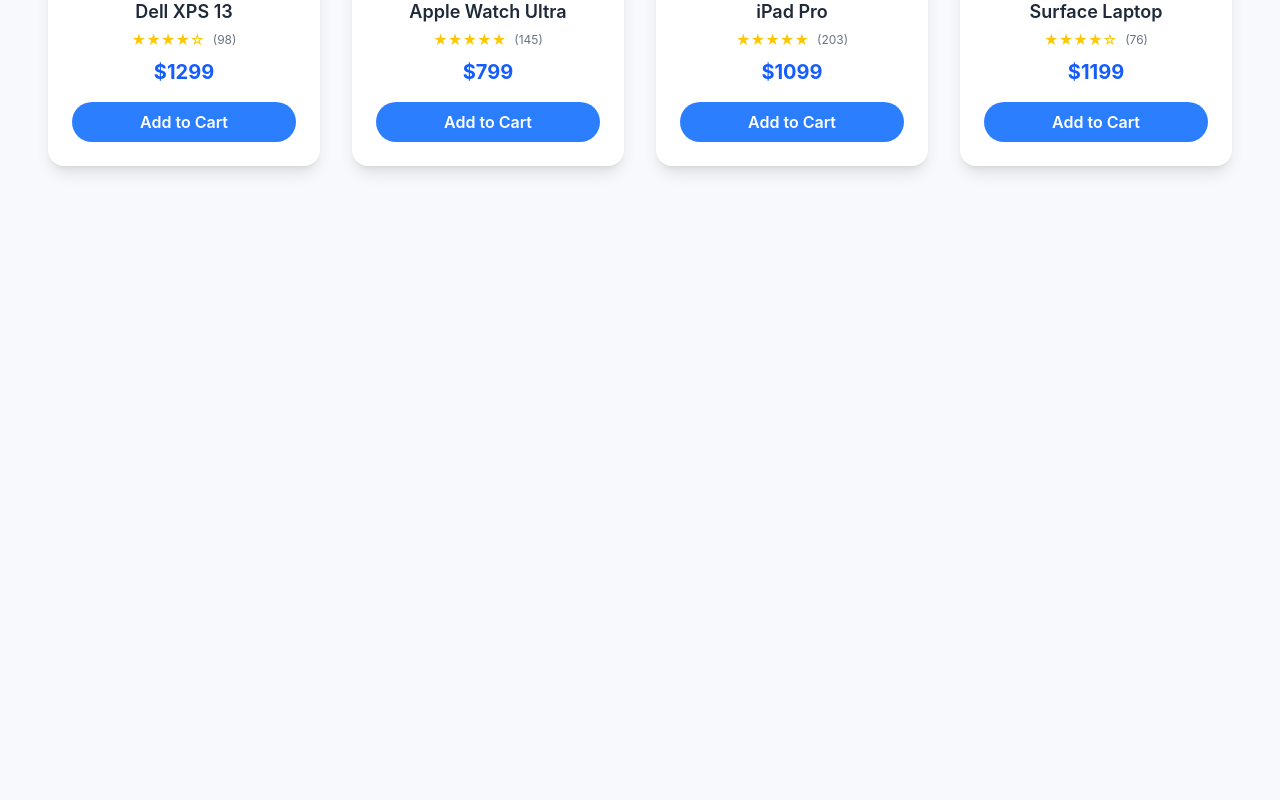
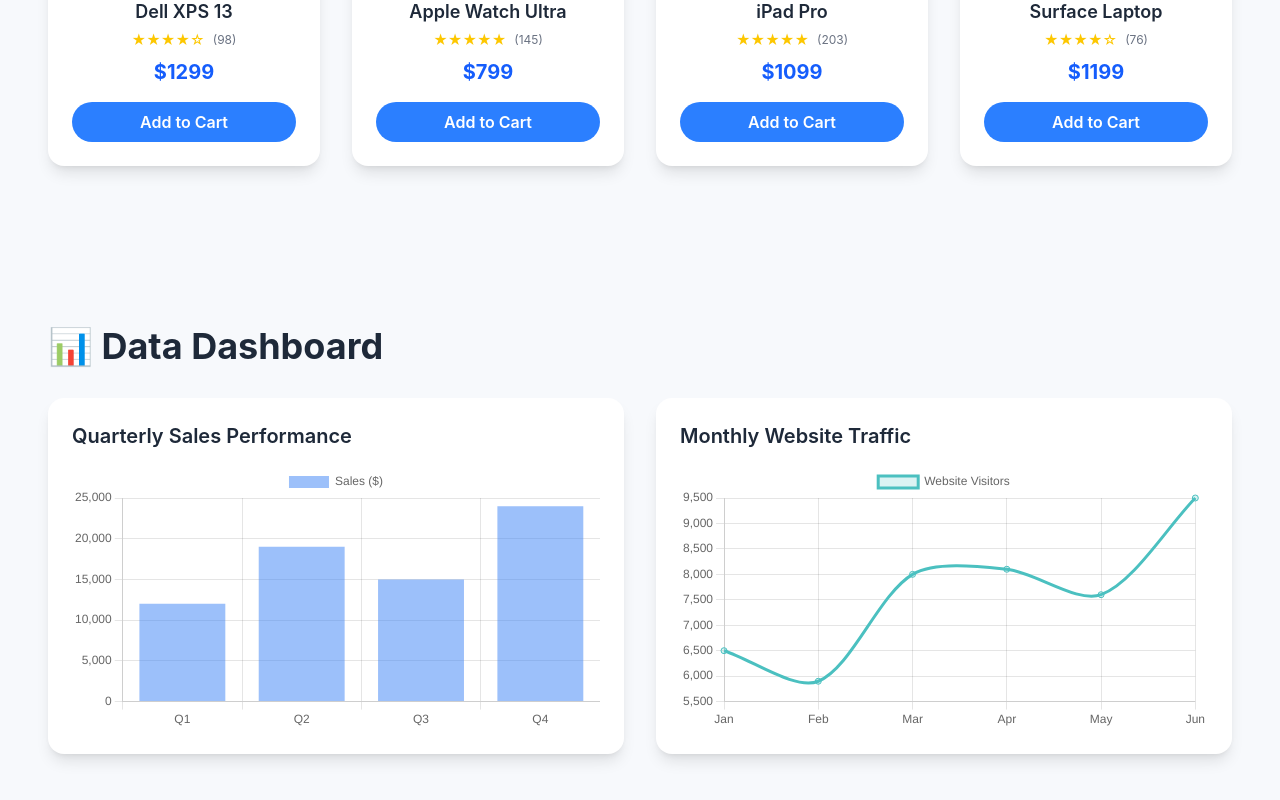
Before and after one commit to muaz64/techstore-react, a React (Vite) app: page / in a window 1280 px wide. Shown: the part 2190-2990 px from the top of the page. Before the commit the page ends 2452 px from the top, so only its background shows below. Built offline with nearby package versions, Linux system fonts and the light colour scheme.

Commit message:
dashboard upd 1

```diff
--- a/src/App.jsx
+++ b/src/App.jsx
@@ -4,6 +4,7 @@
 import Products from "./components/Products";
 import Trending from "./components/Trending";
 import Features from "./components/Features";
+import Dashboard from "./components/Dashboard";
 
 function App() {
 
@@ -19,6 +20,7 @@
           <Trending />
           <Features />
           <Products />
+          <Dashboard />
          </main>
 
     </div>
--- /dev/null
+++ b/src/components/Dashboard.jsx
@@ -0,0 +1,65 @@
+import { Line, Bar } from 'react-chartjs-2';
+import {
+  Chart as ChartJS,
+  CategoryScale,
+  LinearScale,
+  PointElement,
+  LineElement,
+  BarElement,
+  Title,
+  Tooltip,
+  Legend,
+} from 'chart.js';
+
+ChartJS.register(
+  CategoryScale,
+  LinearScale,
+  PointElement,
+  LineElement,
+  BarElement,
+  Title,
+  Tooltip,
+  Legend
+);
+
+const salesData = {
+  labels: ['Q1', 'Q2', 'Q3', 'Q4'],
+  datasets: [{
+    label: 'Sales ($)',
+    data: [12000, 19000, 15000, 24000],
+    borderColor: 'rgb(59, 130, 246)',
+    backgroundColor: 'rgba(59, 130, 246, 0.5)',
+  }],
+};
+
+const trafficData = {
+    labels: ['Jan', 'Feb', 'Mar', 'Apr', 'May', 'Jun'],
+    datasets: [{
+      label: 'Website Visitors',
+      data: [6500, 5900, 8000, 8100, 7600, 9500],
+      fill: true,
+      borderColor: 'rgb(75, 192, 192)',
+      backgroundColor: 'rgba(75, 192, 192, 0.2)',
+      tension: 0.3
+    }],
+};
+
+const Dashboard = () => {
+  return (
+    <section id="dashboard" className="container mx-auto px-4 md:px-12 py-12">
+      <h2 className="text-3xl md:text-4xl font-bold mb-8 text-center md:text-left">📊 Data Dashboard</h2>
+      <div className="grid grid-cols-1 lg:grid-cols-2 gap-8">
+        <div className="bg-white rounded-2xl shadow-lg p-6">
+          <h3 className="text-xl font-semibold mb-4">Quarterly Sales Performance</h3>
+          <Bar data={salesData} />
+        </div>
+        <div className="bg-white rounded-2xl shadow-lg p-6">
+          <h3 className="text-xl font-semibold mb-4">Monthly Website Traffic</h3>
+          <Line data={trafficData} />
+        </div>
+      </div>
+    </section>
+  );
+};
+
+export default Dashboard;
```
